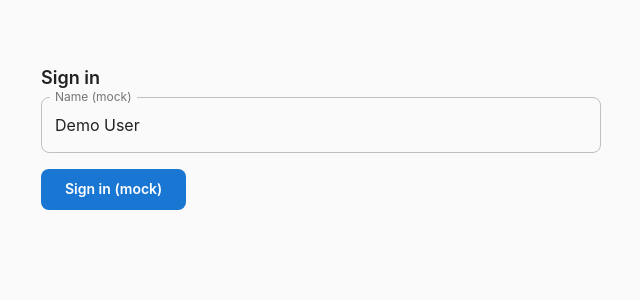
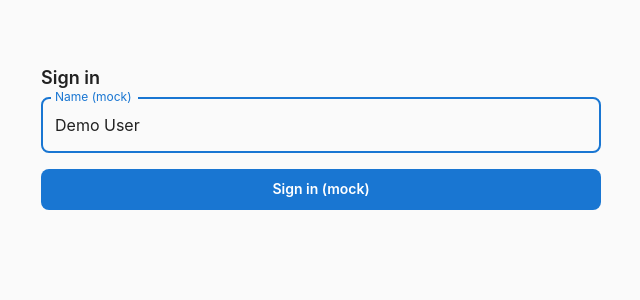
Before and after one commit to Izenberk/analytics-dashboard, a Next.js app in the folder apps/web/: page /login in a window 1280 px wide. Shown: the top 300 px of the page, without its empty margins (319-959 px from the left). Built offline with nearby package versions, Linux system fonts and the light colour scheme.

Commit message:
fix(login): wrap useSearchParams in Suspense boundary
Resolved Next.js 15 build error by refactoring login page to use Suspense.
Created separate LoginForm component following separation of concerns principle.

```diff
--- a/apps/web/src/app/login/page.tsx
+++ b/apps/web/src/app/login/page.tsx
@@ -1,38 +1,33 @@
 'use client';
 
-import React from 'react';
-import { Box, Typography, Button, TextField } from '@mui/material';
+import React, { Suspense } from 'react';
+import { Box, CircularProgress } from '@mui/material';
 import { useAuth } from '@/lib/auth/AuthProvider';
 import { useRouter, useSearchParams } from 'next/navigation';
+import { LoginForm } from '@/components/auth/LoginForm';
 
 export default function LoginPage() {
-    const { signin } = useAuth();
-    const router = useRouter();
-    const searchParams = useSearchParams();
-    const next = searchParams?.get('next') ? decodeURIComponent(searchParams.get('next')!) : '/dashboard';
-    const [name, setName] = React.useState('Demo User');
+    return (
+        <Suspense fallback={<LoginPageSkeleton />}>
+            <LoginForm />
+        </Suspense>
+    );
+}
 
-    const handleLogin = async () => {
-        await signin(name);
-        router.replace(next);
-    };
-
+function LoginPageSkeleton() {
     return (
-        <Box sx={{ maxWidth: 560, mx: 'auto', mt: 8 }}>
-            <Typography variant='h4' gutterBottom>
-                Sign in
-            </Typography>
-
-            <TextField
-                fullWidth
-                label="Name (mock)"
-                value={name}
-                onChange={(e) => setName(e.target.value)}
-                sx={{ mb: 2 }}
-            />
-            <Button variant='contained' onClick={handleLogin}>
-                Sign in (mock)
-            </Button>
+        <Box
+            sx={{
+                maxWidth: 560,
+                mx: 'auto',
+                mt: 8,
+                display: 'flex',
+                justifyContent: 'center',
+                alignItems: 'center',
+                minHeight: 200
+            }}
+        >
+            <CircularProgress />
         </Box>
     );
 }
--- /dev/null
+++ b/apps/web/src/components/auth/LoginForm.tsx
@@ -0,0 +1,64 @@
+'use client';
+
+import React from 'react';
+import { Box, Typography, Button, TextField } from '@mui/material';
+import { useAuth } from '@/lib/auth/AuthProvider';
+import { useRouter, useSearchParams } from 'next/navigation';
+
+
+export function LoginForm() {
+    const { signin } = useAuth();
+    const router = useRouter();
+    const searchParams = useSearchParams();
+
+    // Extract the 'next' parameter or default to dashboard
+    const next = searchParams?.get('next')
+        ? decodeURIComponent(searchParams.get('next')!)
+        : '/dashboard';
+
+    const [name, setName] = React.useState('Demo User');
+    const [isLoading, setIsLoading] = React.useState(false);
+
+    const handleLogin = async () => {
+        try {
+            setIsLoading(true);
+            await signin(name);
+            router.replace(next);
+        } finally {
+            setIsLoading(false);
+        }
+    };
+
+    const handleKeyPress = (e: React.KeyboardEvent) => {
+        if (e.key === 'Enter' && !isLoading) {
+            handleLogin();
+        }
+    };
+
+    return (
+        <Box sx={{ maxWidth: 560, mx: 'auto', mt: 8 }}>
+            <Typography variant='h4' gutterBottom>
+                Sign in
+            </Typography>
+
+            <TextField
+                fullWidth
+                label="Name (mock)"
+                value={name}
+                onChange={(e) => setName(e.target.value)}
+                onKeyPress={handleKeyPress}
+                disabled={isLoading}
+                sx={{ mb: 2 }}
+                autoFocus
+            />
+            <Button
+                variant='contained'
+                onClick={handleLogin}
+                disabled={isLoading}
+                fullWidth
+            >
+                {isLoading ? 'Signing in...' : 'Sign in (mock)'}
+            </Button>
+        </Box>
+    );
+}
```
